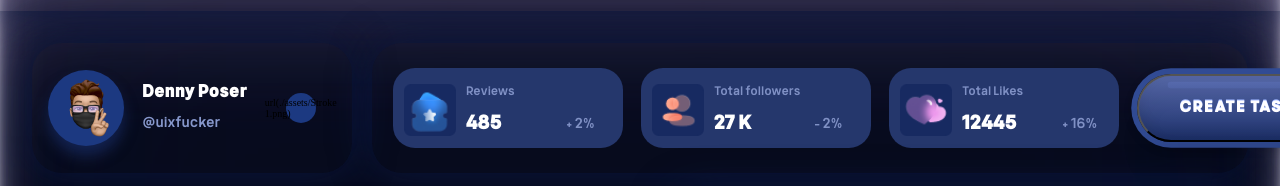
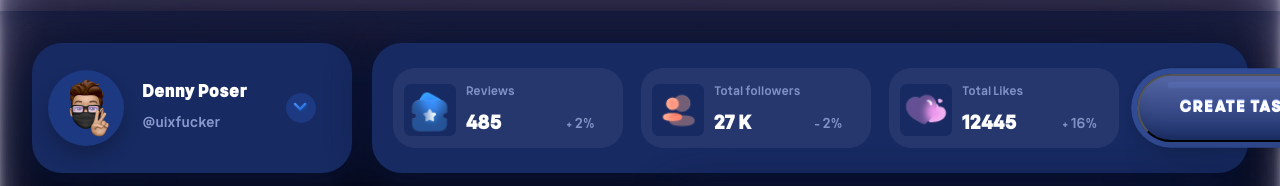
Before and after one commit to meysamminoo/Dashbord-Social, a plain HTML site: page index.html in a window 1280 px wide. Shown: the part 59-245 px from the top of the page. Drawn offline with Linux system fonts and the light colour scheme; a web font is replaced by a local one.

Commit message:
add screenshot

```diff
--- a/style.css
+++ b/style.css
@@ -128,6 +128,7 @@ img {
   width: 4.2rem;
   margin-left: 2.4rem;
   height: 4.2rem;
+  cursor: pointer;
 }
 .perioud {
   margin-right: 5rem;
@@ -162,6 +163,7 @@ img {
   grid-template: 1fr / 1fr 2fr 1fr;
   align-items: center;
   padding: 2.6rem 1.6rem;
+  background: #172a61;
 }
 .social {
   grid-row: 1/2;
@@ -171,6 +173,7 @@ img {
   grid-template: 1fr / repeat(4, 1fr);
   justify-content: space-between;
   align-items: center;
+  background: #172a61;
 }
 .sales {
   grid-row: 2/4;
@@ -242,7 +245,7 @@ img {
   align-items: center;
 }
 .dropdown-profile span::before {
-  content: "url(./assets/Stroke\ 1.png)";
+  content: url(./assets/Stroke\ 1.png);
 }
 .box-social {
   display: grid;
```
Also changed, not shown: screenshot.png (added).
